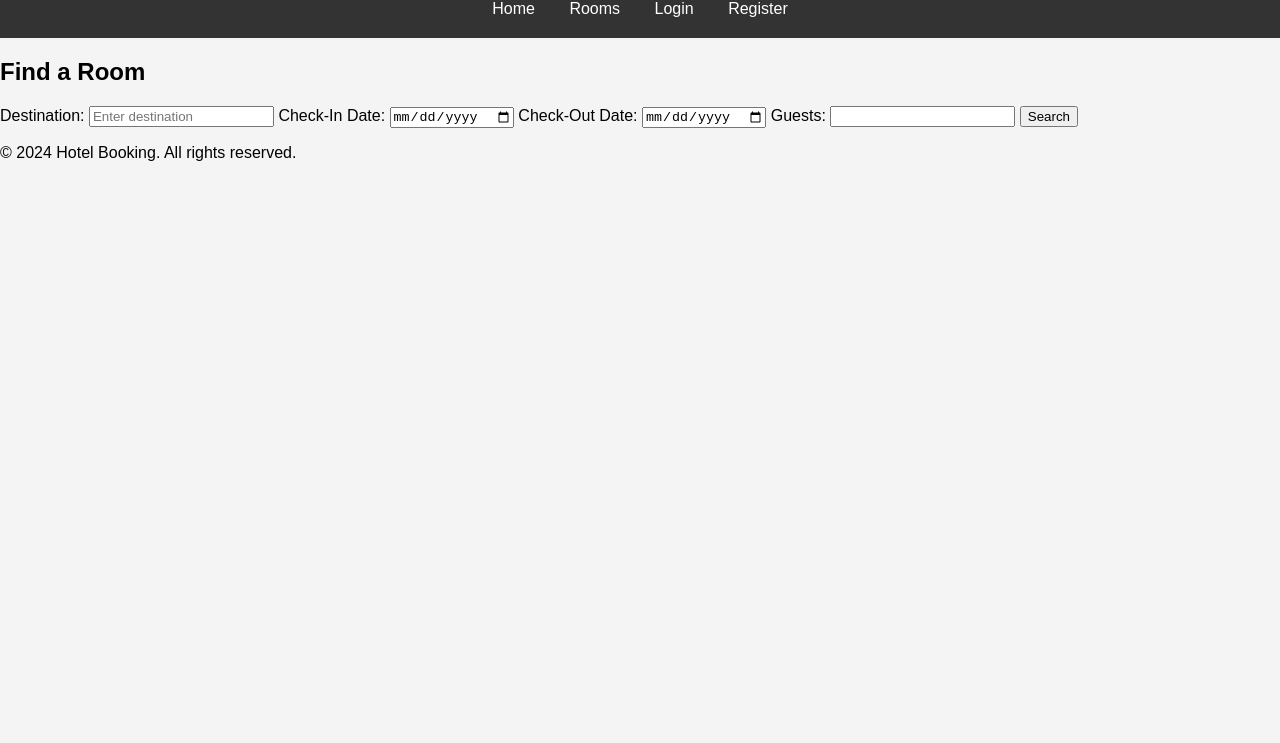
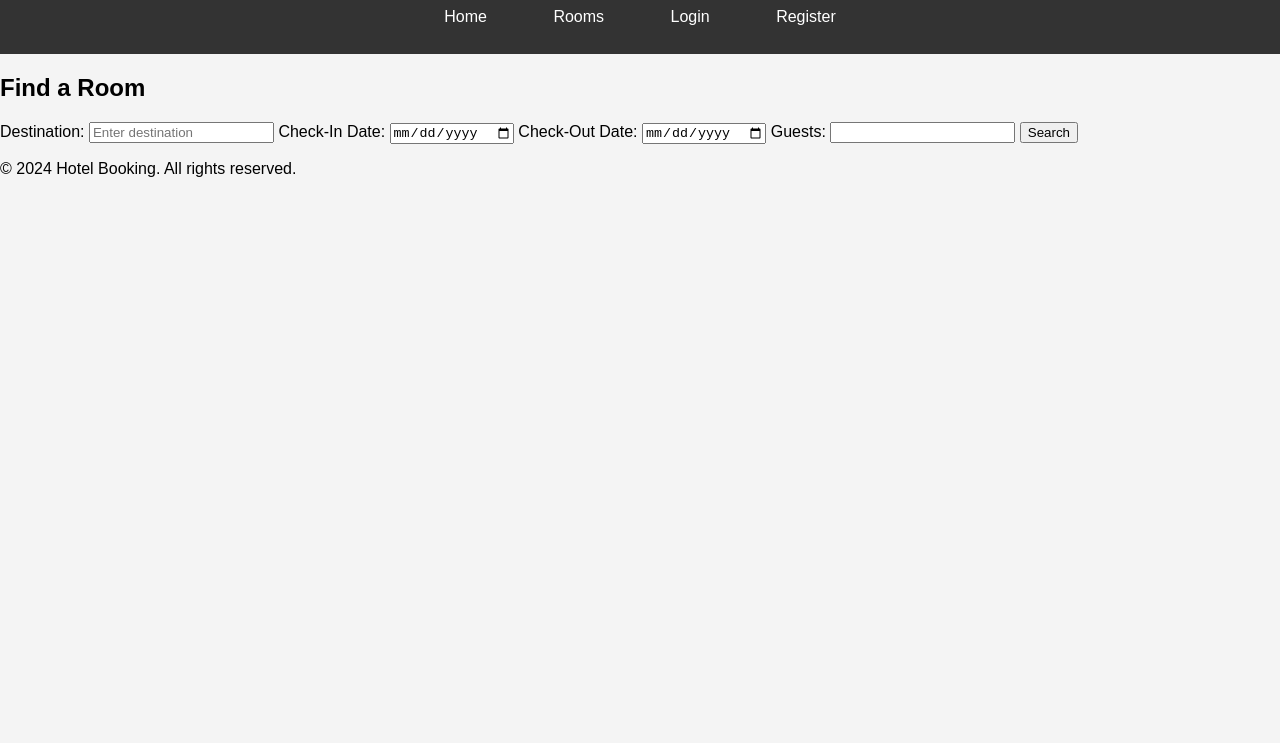
Before and after one commit to SASINDHAR/hotel-room, a plain HTML site: page index.html in a window 1280 px wide. Shown: the part 57-800 px from the top of the page. Drawn offline with Linux system fonts and the light colour scheme.

Commit message:
Update styles.css

```diff
--- a/styles.css
+++ b/styles.css
@@ -26,4 +26,17 @@ nav a {
     margin: 0 15px;
 }
 
-nav a
+nav a {
+    color: white;
+    text-decoration: none;
+    margin: 0 15px;
+    padding: 8px 16px;
+    display: inline-block;
+    transition: background-color 0.3s ease;
+}
+
+nav a:hover {
+    background-color: #555;
+    border-radius: 4px;
+    text-decoration: underline;
+}
```
